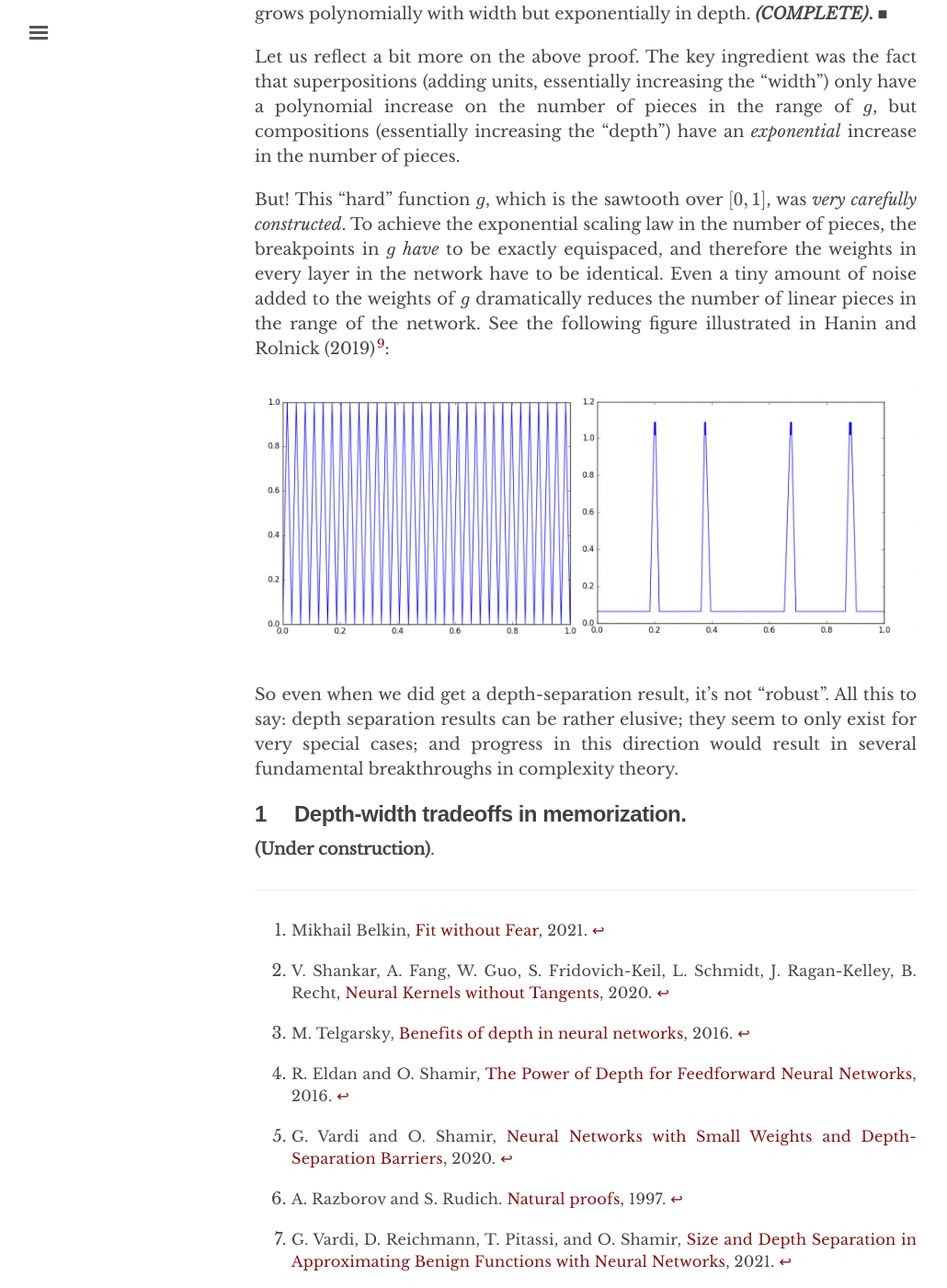
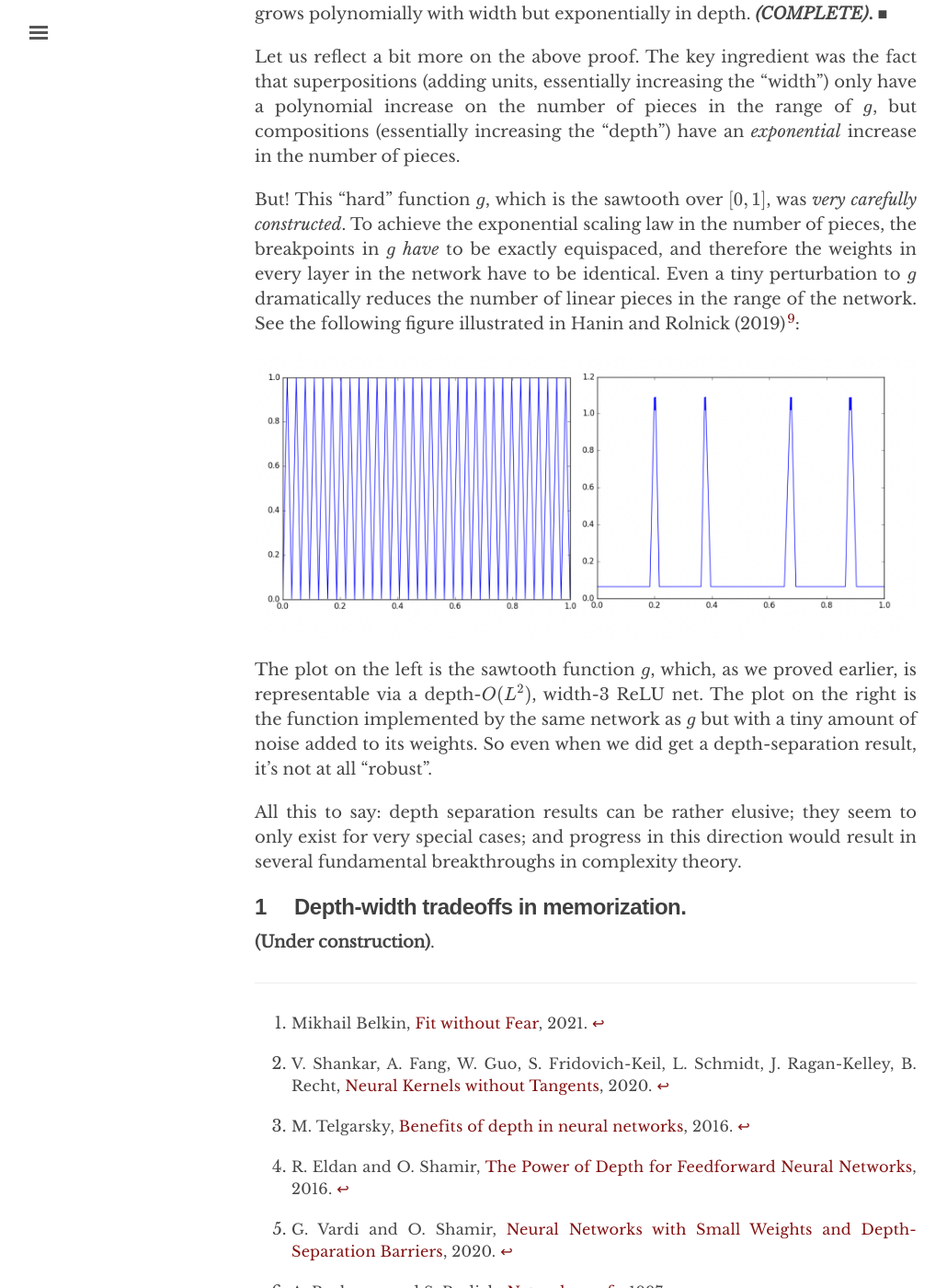
Before and after one commit to chinmayhegde/fodl, a Jekyll site: the page built from _posts/2022-01-16-representation03.md, in a window 1280 px wide and 1400 px high, scrolled down 2917 px. Shown: the whole window at 92% size, without its empty margins (3-1033 px from the left). Built offline with Jekyll 4.4.1, drawn with Linux system fonts in a browser that asks for light colours; nearby versions of some CDN libraries.

Commit message:
Update 2022-01-16-representation03.md

```diff
--- a/_posts/2022-01-16-representation03.md
+++ b/_posts/2022-01-16-representation03.md
@@ -74,11 +74,13 @@ The proof is elegant and will inform us also while proving memorization-style de
 
 Let us reflect a bit more on the above proof. The key ingredient was the fact that superpositions (adding units, essentially increasing the "width") only have a polynomial increase on the number of pieces in the range of $g$, but compositions (essentially increasing the "depth") have an *exponential* increase in the number of pieces.
 
-But! This "hard" function $g$, which is the sawtooth over $[0,1]$, was *very carefully constructed*. To  achieve the exponential scaling law in the number of pieces, the breakpoints in $g$ *have* to be exactly equispaced, and therefore the weights in every layer in the network have to be identical. Even a tiny amount of noise added to the weights of $g$ dramatically reduces the number of linear pieces in the range of the network. See the following figure illustrated in Hanin and Rolnick (2019)[^hanin]:
+But! This "hard" function $g$, which is the sawtooth over $[0,1]$, was *very carefully constructed*. To  achieve the exponential scaling law in the number of pieces, the breakpoints in $g$ *have* to be exactly equispaced, and therefore the weights in every layer in the network have to be identical. Even a tiny perturbation to $g$ dramatically reduces the number of linear pieces in the range of the network. See the following figure illustrated in Hanin and Rolnick (2019)[^hanin]:
 
 ![(left) The sawtooth function $g$, representable via a depth-$O(L^2)$, width-3 ReLU net. (right) Range of the same network as $g$ but with a tiny amount of noise added to its weights.](/fodl/assets/sawtooth.png)
 
-So even when we did get a depth-separation result, it's not "robust". All this to say: depth separation results can be rather elusive; they seem to only exist for very special cases; and progress in this direction would result in several fundamental breakthroughs in complexity theory.
+The plot on the left is the sawtooth function $g$, which, as we proved earlier, is representable via a depth-$O(L^2)$, width-3 ReLU net. The plot on the right is the function implemented by the same network as $g$ but with a tiny amount of noise added to its weights. So even when we did get a depth-separation result, it's not at all "robust".
+
+All this to say: depth separation results can be rather elusive; they seem to only exist for very special cases; and progress in this direction would result in several fundamental breakthroughs in complexity theory.
 
 
 ## Depth-width tradeoffs in memorization
```
